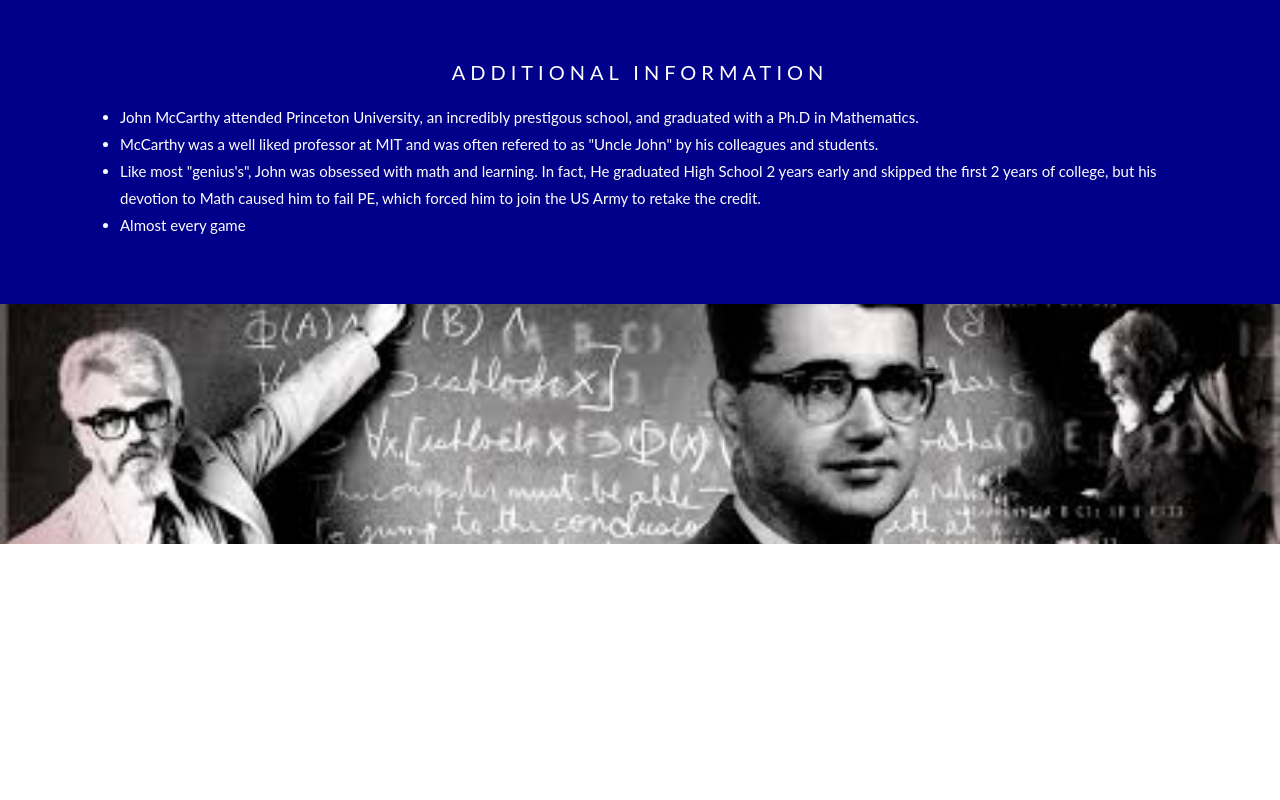
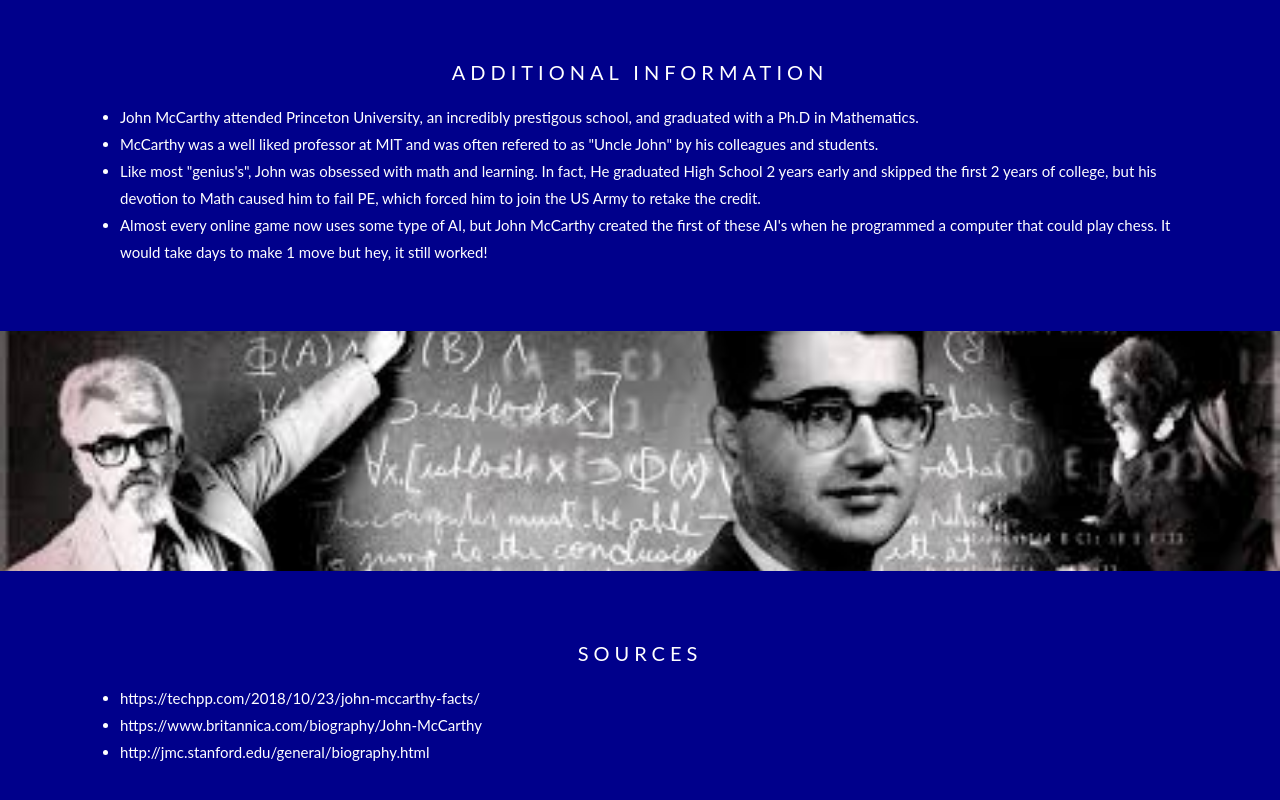
Before and after one commit to DSTER1111/JohnMcCarthy, a plain HTML site: page index.html in a window 1280 px wide. Shown: the part 1884-2684 px from the top of the page. Before the commit the page ends 2519 px from the top, so only its background shows below. Drawn offline with Linux system fonts and the light colour scheme.

Commit message:
The one with finishing touches (no quiz)

```diff
--- a/index.html
+++ b/index.html
@@ -61,18 +61,23 @@
           college, but his devotion to Math caused him to fail PE, which forced him
           to join the US Army to retake the credit.
         </li>
-        <li>Almost every game</li>
+        <li>Almost every online game now uses some type of AI, but John McCarthy
+          created the first of these AI's when he programmed a computer that could
+          play chess. It would take days to make 1 move but hey, it still worked!
+        </li>
       </ul>
   </div>
   <div class="Photo-3">
 
     </div>
 
-  <div class="textsection">
+  <div class="textSection">
       <h3>Sources</h3>
-      <ol>
+      <ul>
         <li>https://techpp.com/2018/10/23/john-mccarthy-facts/</li>
-      </ol>
+        <li>https://www.britannica.com/biography/John-McCarthy</li>
+        <li>http://jmc.stanford.edu/general/biography.html</li>
+      </ul>
   </div>
   <!-- Link your script file here -->
 
```
Also changed, not shown: quiz.html (+5 -0 lines).
